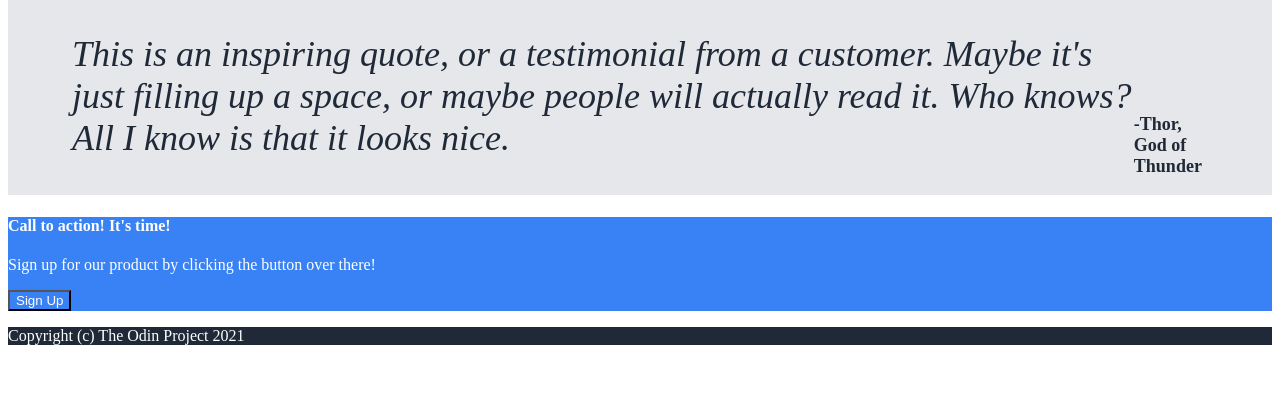
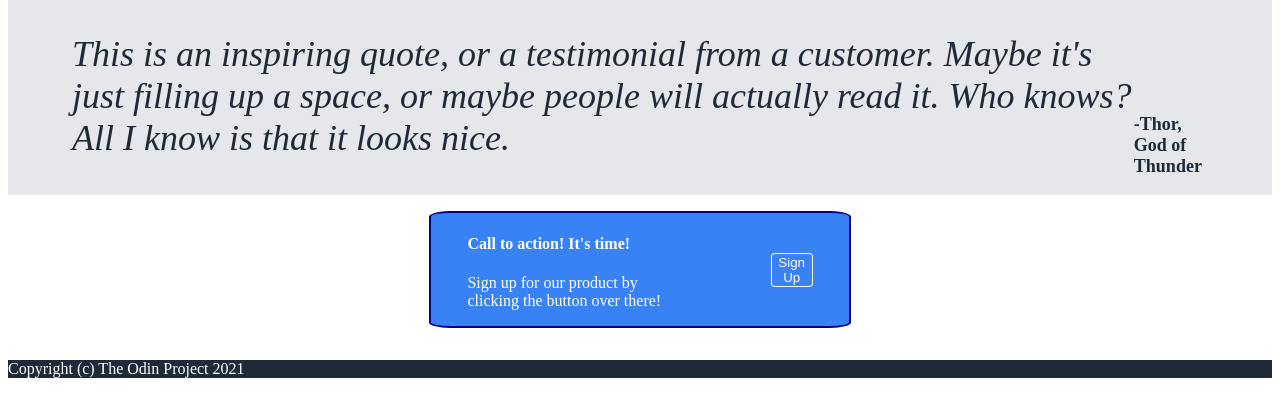
Before and after one commit to FerretFeet/firstcsswebsite, a plain HTML site: page index.html in a window 1280 px wide. Shown: the part 880-1282 px from the top of the page. Before the commit the page ends 1249 px from the top, so only its background shows below. Drawn offline with Linux system fonts and the light colour scheme.

Commit message:
added styling for sec3, bug with border-radius

```diff
--- a/style.css
+++ b/style.css
@@ -52,6 +52,20 @@ h2 {
     font-style: normal;
     font-weight: bold;
     font-size: 18px;
+}
+
+button {
+    border-radius: 10%;
+}
+
+.container button {
+    border: 1px solid white;
+}
+
+/*Why doesn't this work right??? */
+.container {
+    border: 2px solid darkblue;
+    border-radius: 5%;
 }
 
 /* FLEXBOX STYLING */
@@ -115,3 +129,23 @@ body {
     align-items: flex-end;
     padding: 0 64px 0 64px;
 }
+
+.container {
+    display: flex;
+    flex: 1 1 auto;
+    max-width: 33%;
+    justify-content: space-around;
+    align-items: center;
+    margin: 16px 64px;
+    gap: 16px;
+
+}
+.container > * {
+    margin-left: 36px;
+    margin-right: 36px;
+}
+
+.sec3 {
+    display: flex;
+    justify-content: center;
+}
```
